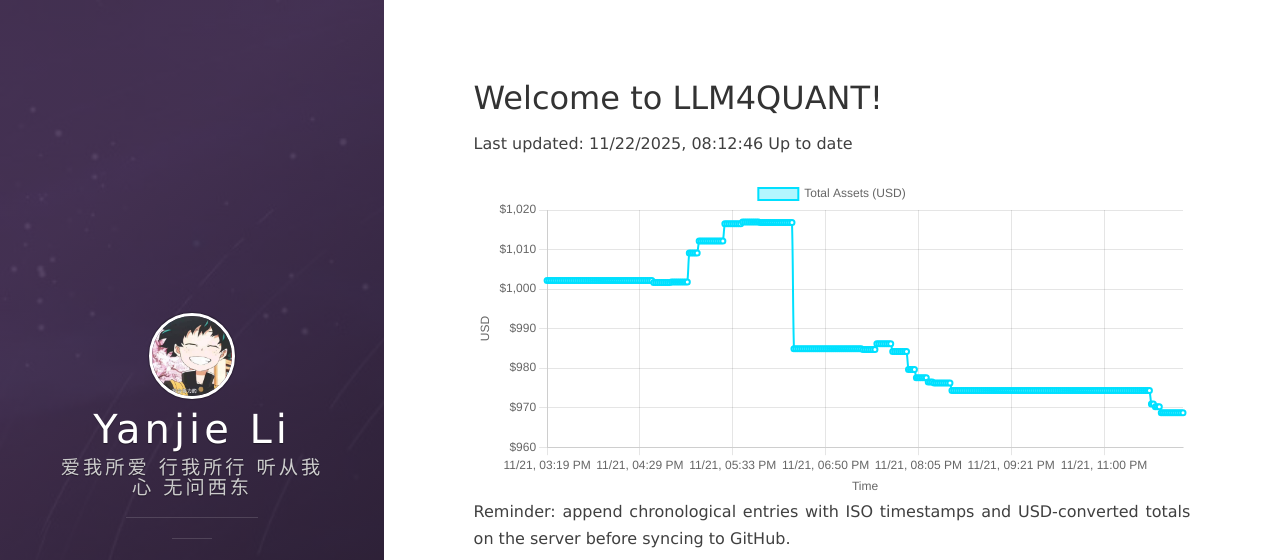
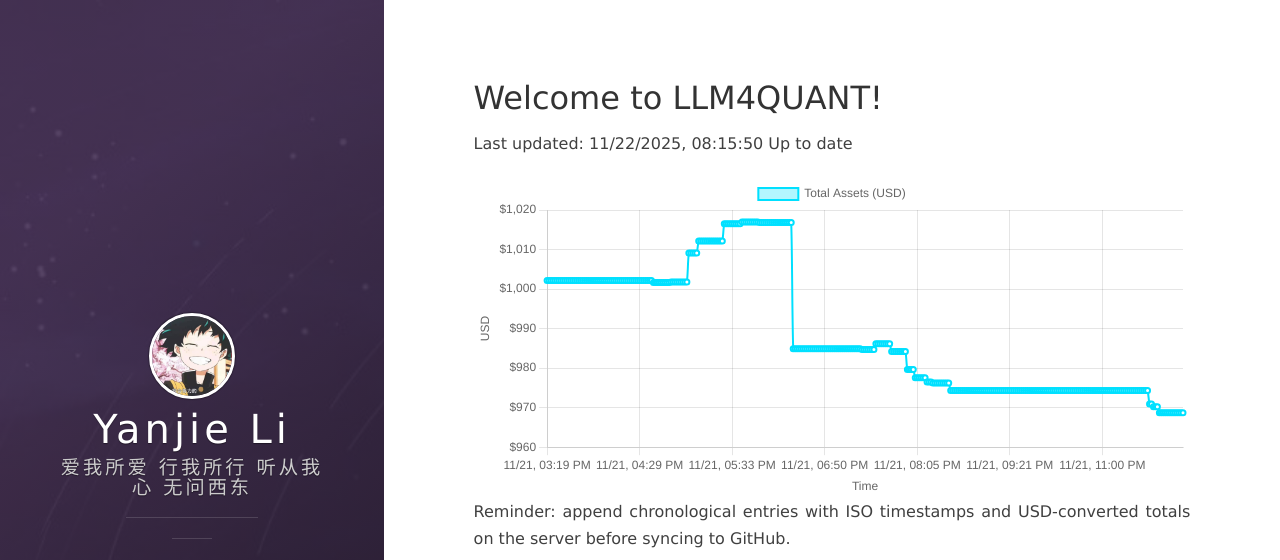
Before and after one commit to leeyegy/leeyegy.github.io, a Jekyll site: the page built from live-trading.html, in a window 1280 px wide and 1081 px high. Shown: the top 560 px of the window. Built offline with Jekyll 4.4.1, drawn with Linux system fonts in a browser that asks for light colours; nearby versions of some CDN libraries.

Commit message:
AccountMonitor: update balance history 2025-11-22T16:15:50+08:00

```diff
--- a/assets/data/binance/balance-history.json
+++ b/assets/data/binance/balance-history.json
@@ -1,5 +1,5 @@
 {
-  "generatedAt": "2025-11-22T16:12:46+08:00",
+  "generatedAt": "2025-11-22T16:15:50+08:00",
   "asset": "total_usd_value",
   "history": [
     {
@@ -1293,6 +1293,10 @@
     {
       "timestamp": "2025-11-22T16:12:46+08:00",
       "totalUsd": 968.69074819
+    },
+    {
+      "timestamp": "2025-11-22T16:15:50+08:00",
+      "totalUsd": 968.69074819
     }
   ]
 }
```
